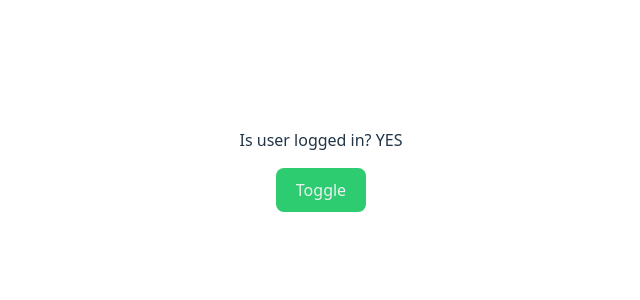
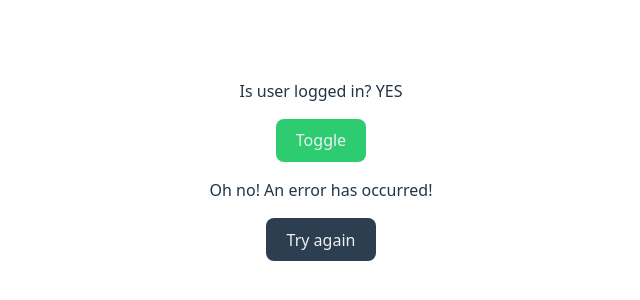
Before and after one commit to patrykomiotek/bosapp, a React (Vite) app: page / in a window 1280 px wide. Shown: the part 238-538 px from the top of the page, without its empty margins (319-959 px from the left). Built offline with nearby package versions, Linux system fonts and the light colour scheme.

Commit message:
feat: with error boundary

```diff
--- a/src/App.tsx
+++ b/src/App.tsx
@@ -12,6 +12,7 @@ import { LevelComponent } from "@/components/LevelComponent";
 import { AuthInfo } from "./features/auth/components/AuthInfo";
 import { AuthProvider } from "./features/auth/components/AuthContext";
 import { AuthCredentials } from "./features/auth/components/AuthCredentials";
+import { ErrorBoundary } from "@/components/ErrorBoundary";
 // import { RegistrationFormRefs } from "./components/RegistrationFormRefs";
 // import { RegistrationFormRHF } from "./components/RegistrationFormRHF";
 // import { ValueKeeper } from "./components/ValueKeeper";
@@ -27,10 +28,15 @@ import { AuthCredentials } from "./features/auth/components/AuthCredentials";
 function App() {
   return (
     <>
-      <div>
+      <ErrorBoundary>
         <AuthProvider>
           <AuthInfo />
         </AuthProvider>
+
+        {/* <ErrorBoundary fallback={<p>Auth error</p>}> */}
+        <ErrorBoundary>
+          <AuthInfo />
+        </ErrorBoundary>
 
         {/* <AuthCredentials /> */}
 
@@ -57,7 +63,7 @@ function App() {
         <Button color="clouds" bgColor="carrot">
           Click me
         </Button> */}
-      </div>
+      </ErrorBoundary>
     </>
   );
 }
--- /dev/null
+++ b/src/shared/components/ErrorBoundary.tsx
@@ -0,0 +1,60 @@
+import { Button } from "@/ui";
+import { Component, type ErrorInfo } from "react";
+
+// export function ErrorBoundary() {
+//   return <div></div>
+// }
+
+interface Props {
+  children: React.ReactNode;
+  fallback?: React.ReactNode;
+}
+
+interface State {
+  hasError: boolean;
+  attempts: number;
+}
+
+export class ErrorBoundary extends Component<Props, State> {
+  state = {
+    hasError: false,
+    attempts: 0,
+  };
+
+  static getDerivedStateFromError(error) {
+    return { hasError: true };
+  }
+
+  componentDidCatch(error: Error, errorInfo: ErrorInfo): void {
+    // Sentry.captureException(error);
+    console.error(error); // -> Logger.error()
+  }
+
+  render() {
+    // Error - display info, No Error - app, components
+    if (this.state.hasError) {
+      if (this.props.fallback) {
+        return this.props.fallback;
+      }
+      return (
+        <div>
+          <p>Oh no! An error has occurred!</p>
+          {this.state.attempts < 4 && (
+            <Button
+              bgColor="midnightBlue"
+              onClick={() =>
+                this.setState({
+                  hasError: false,
+                  attempts: ++this.state.attempts,
+                })
+              }
+            >
+              Try again
+            </Button>
+          )}
+        </div>
+      );
+    }
+    return <div>{this.props.children}</div>;
+  }
+}
```
